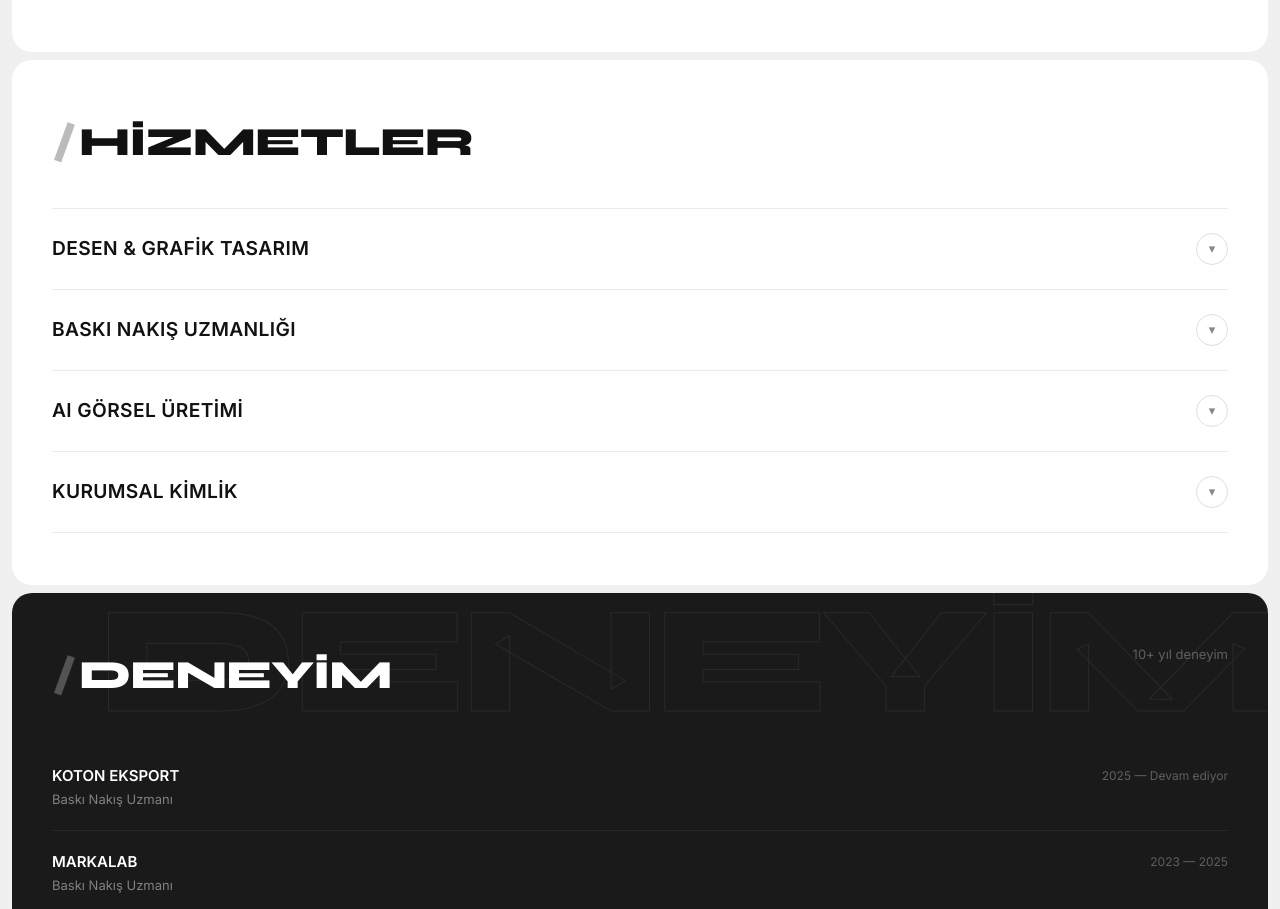
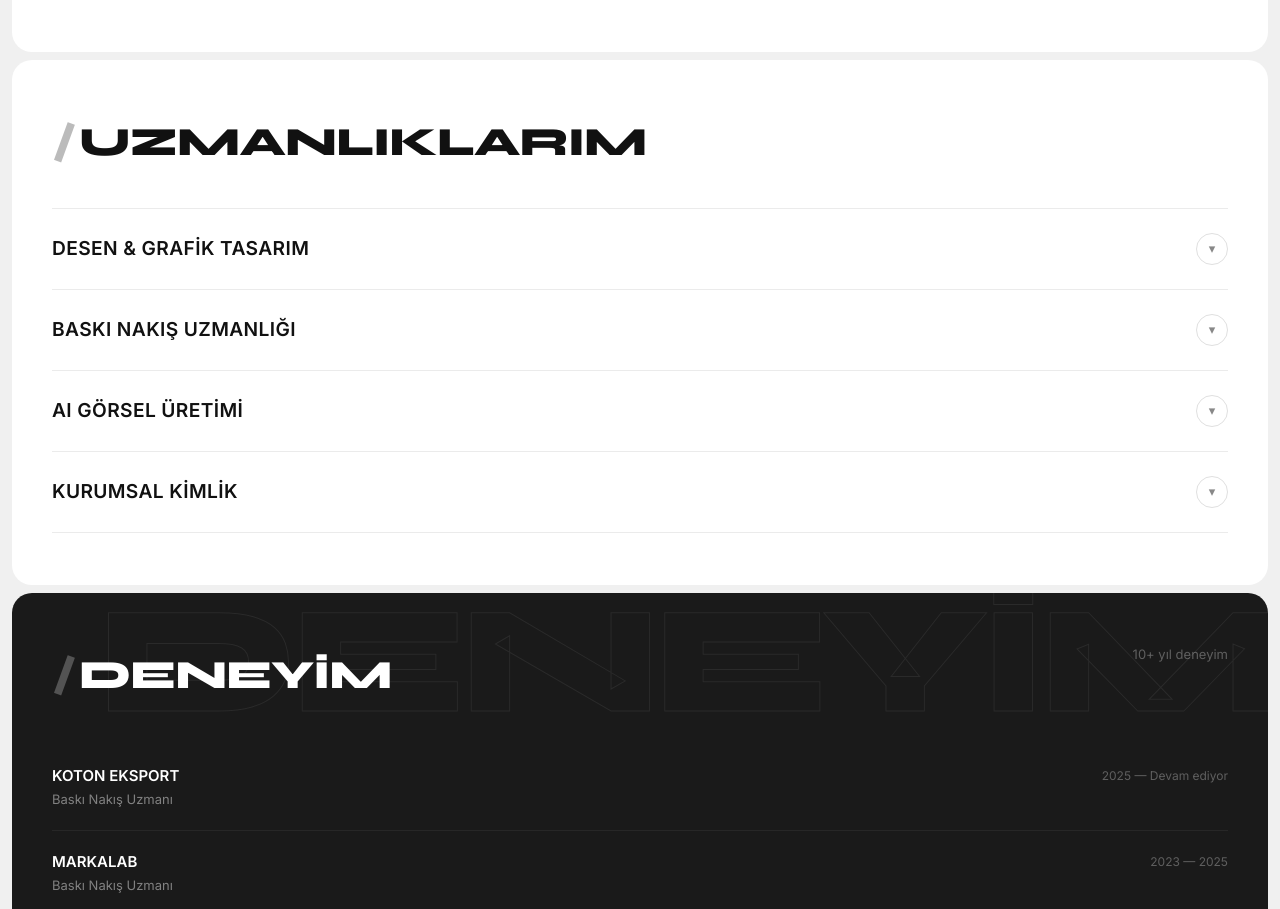
Before and after one commit to igecgili/portfolio, a Next.js app: page / in a window 1280 px wide. Shown: the part 2013-2922 px from the top of the page. Built offline with nearby package versions, Linux system fonts and the light colour scheme.

Commit message:
About: rename section header to UZMANLIKLARIM

```diff
--- a/components/About.tsx
+++ b/components/About.tsx
@@ -41,7 +41,7 @@ export default function About() {
         transition={{ duration: 0.7 }}
         style={{ marginBottom: "36px" }}
       >
-        <h2 className="section-label">HİZMETLER</h2>
+        <h2 className="section-label">UZMANLIKLARIM</h2>
       </motion.div>
 
       {/* Accordion */}
```
